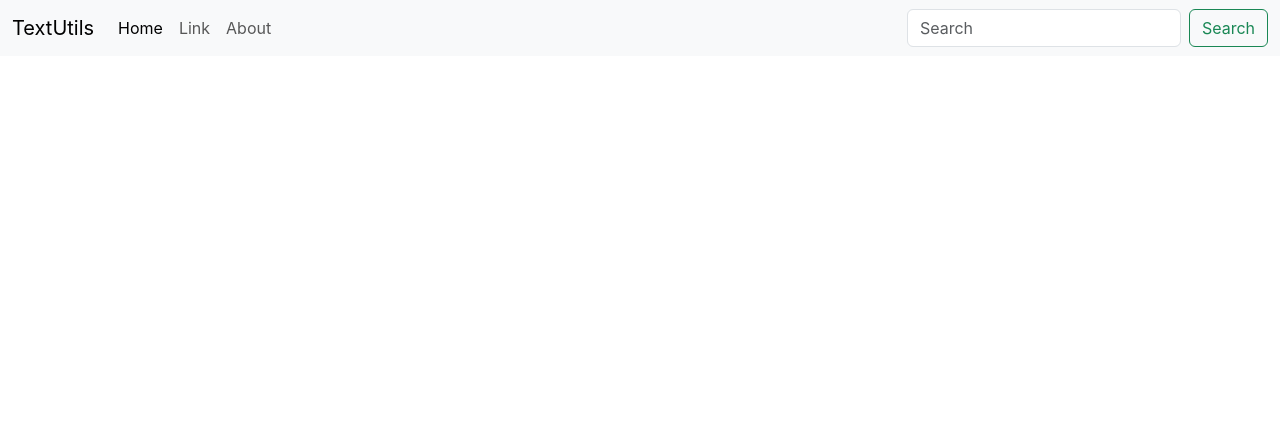
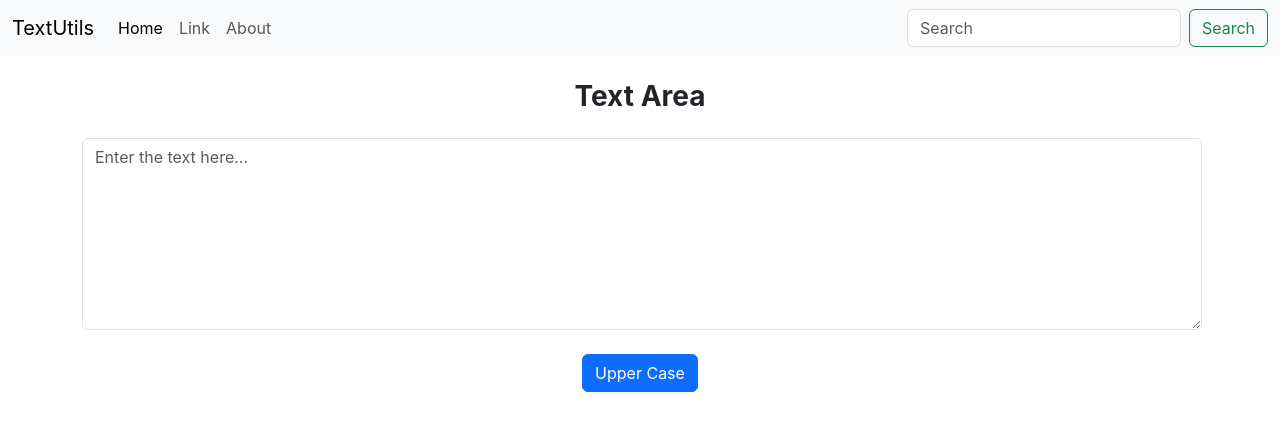
Before and after one commit to HmUmaxKhan/TextUtils, a React (Create React App) app: page / in a window 1280 px wide. Shown: the top 430 px of the page. Built offline with nearby package versions, Linux system fonts and the light colour scheme.

Commit message:
Adding props to Textform component

```diff
--- a/src/App.js
+++ b/src/App.js
@@ -1,12 +1,14 @@
 import React from 'react';
 import Navbar from './Components/Navbar';
 import './App.css';
+import Textform from './Components/Textform';
 
 function App() {
   return (
 
     <div className="App">
        <Navbar title = "TextUtils" about = "About"/>
+       <Textform />
     </div>
 
   );
--- /dev/null
+++ b/src/Components/Textform.js
@@ -0,0 +1,26 @@
+import React from "react";
+
+export default function Textform() {
+  const height = {
+    height: "12rem",
+    width: "70rem",
+  };
+  return (
+    <div>
+      <h3 className="my-4">
+        <b>Text Area</b>
+      </h3>
+      <div className="form-floating">
+      <div className="container my-4">
+        <textarea
+          className="form-control"
+          placeholder="Enter the text here..."
+          id="floatingTextarea2"
+          style={height}
+        ></textarea>
+        </div>
+      </div>
+      <button className="btn btn-primary mx-8">Upper Case</button>
+    </div>
+  );
+}
```
